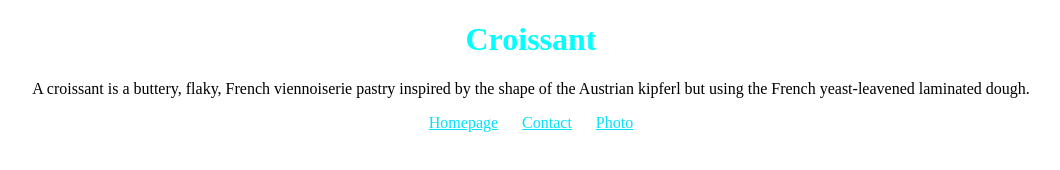
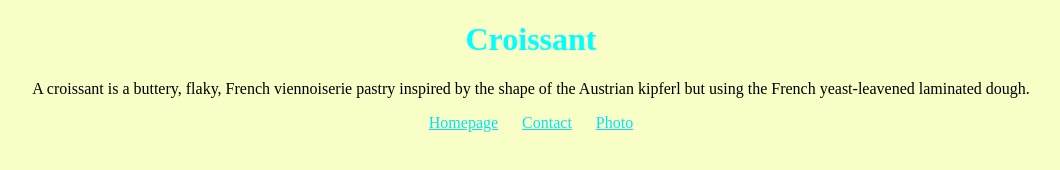
Before and after one commit to hollsmith2000/Croissant, a plain HTML site: page index.html in a window 1280 px wide. Shown: the whole page, without its empty margins (109-1169 px from the left). Drawn offline with Linux system fonts and the light colour scheme.

Commit message:
Update styles.css

```diff
--- a/src/styles.css
+++ b/src/styles.css
@@ -1,3 +1,7 @@
+body {
+  background-color: rgb(247, 255, 198);
+}
+
 h1 {
   text-align: center;
   color: aqua;
```
